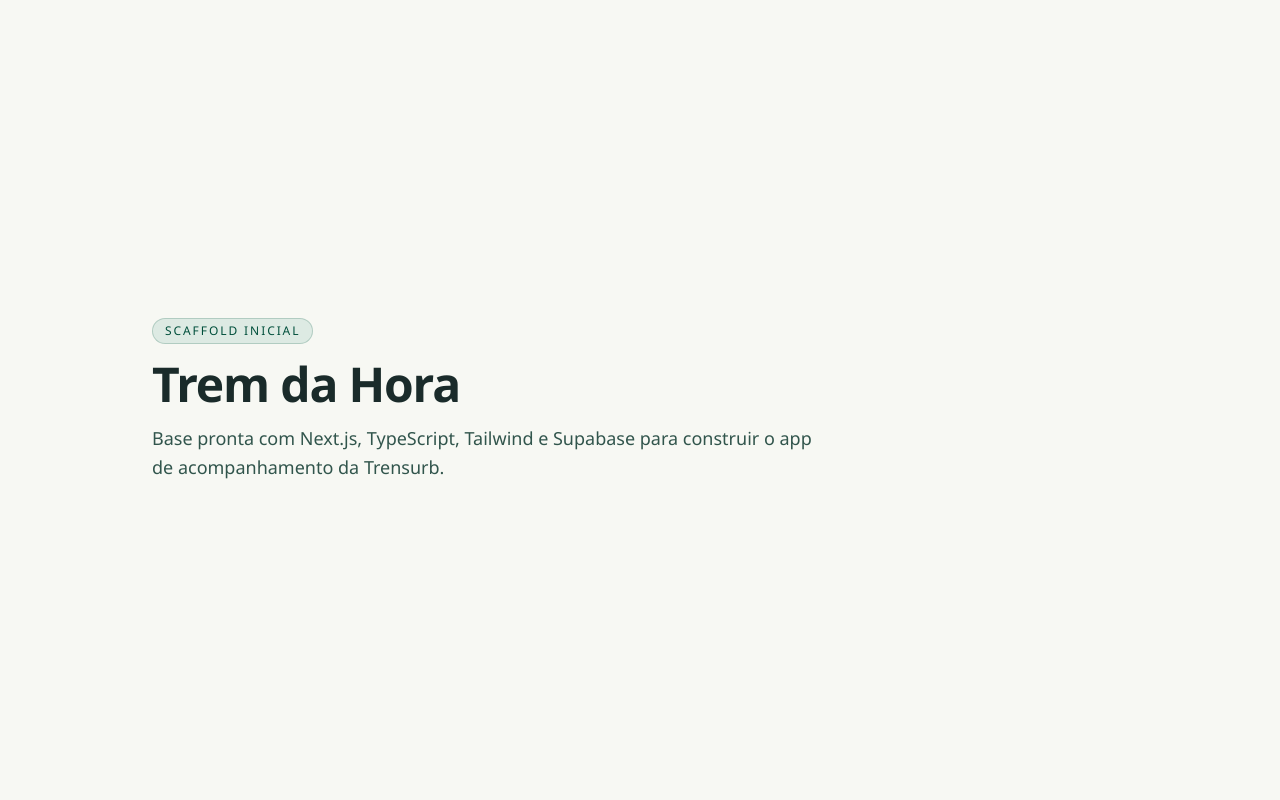
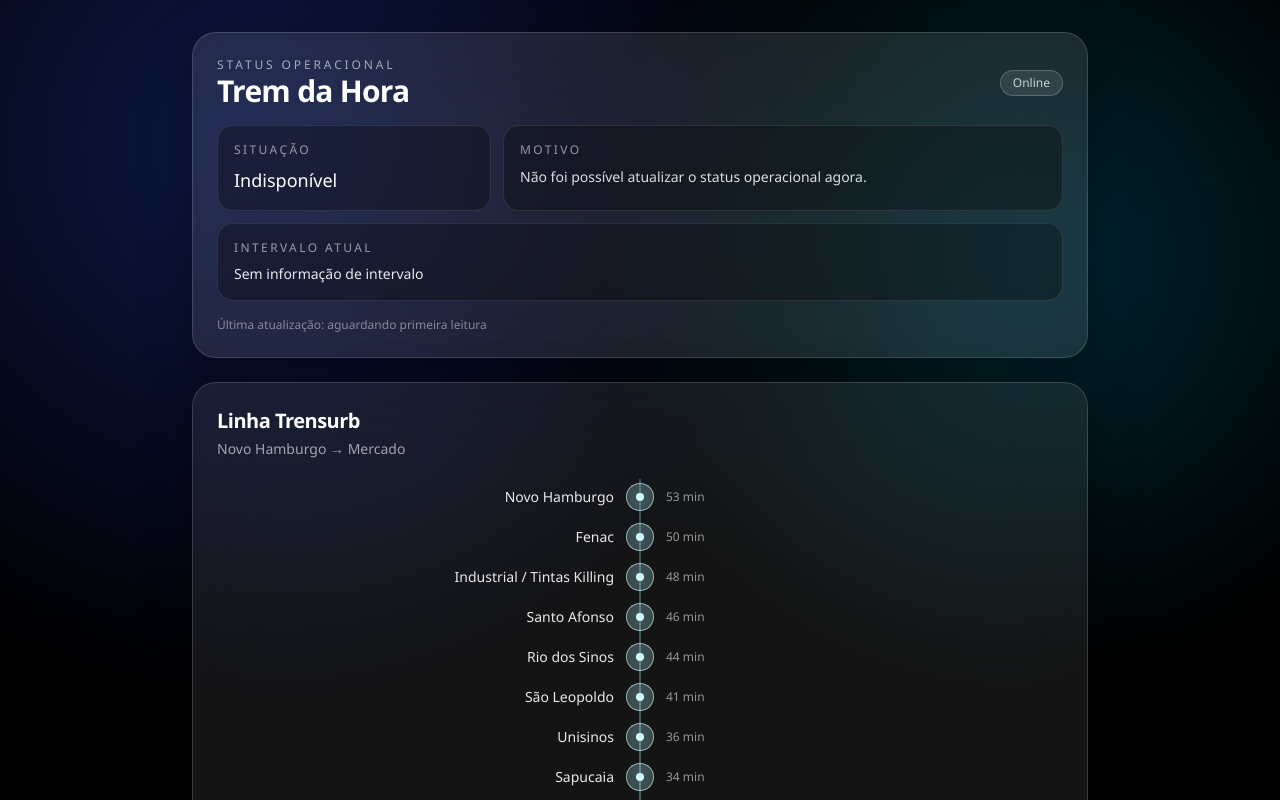
Before and after one commit to mrclmonteiro/tremdahora, a Next.js app: page / in a window 1280 px wide. Shown: the top 800 px of the page. Built offline with nearby package versions, Linux system fonts and the light colour scheme; no server answers.

Commit message:
tela inicial

```diff
--- a/src/app/page.tsx
+++ b/src/app/page.tsx
@@ -1,16 +1,241 @@
+"use client";
+
+import { useCallback, useEffect, useMemo, useState } from "react";
+
+type MetroStation = {
+  code: string;
+  name: string;
+  minutesFromMercado: number;
+};
+
+type StatusInfo = {
+  situation: string;
+  reason: string;
+  currentIntervalMinutes: number | null;
+};
+
+const POLL_MS = 30_000;
+
+const STATIONS: MetroStation[] = [
+  { code: "NH", name: "Novo Hamburgo", minutesFromMercado: 53 },
+  { code: "FN", name: "Fenac", minutesFromMercado: 50 },
+  { code: "IN", name: "Industrial / Tintas Killing", minutesFromMercado: 48 },
+  { code: "SF", name: "Santo Afonso", minutesFromMercado: 46 },
+  { code: "RS", name: "Rio dos Sinos", minutesFromMercado: 44 },
+  { code: "SO", name: "São Leopoldo", minutesFromMercado: 41 },
+  { code: "UN", name: "Unisinos", minutesFromMercado: 36 },
+  { code: "SC", name: "Sapucaia", minutesFromMercado: 34 },
+  { code: "LP", name: "Luiz Pasteur", minutesFromMercado: 31 },
+  { code: "ES", name: "Esteio", minutesFromMercado: 28 },
+  { code: "PB", name: "Petrobras", minutesFromMercado: 25 },
+  { code: "SL", name: "São Luís / Ulbra", minutesFromMercado: 23 },
+  { code: "MV", name: "Mathias Velho", minutesFromMercado: 21 },
+  { code: "CN", name: "Canoas", minutesFromMercado: 19 },
+  { code: "FT", name: "Fátima", minutesFromMercado: 16 },
+  { code: "NT", name: "Niterói", minutesFromMercado: 13 },
+  { code: "AN", name: "Anchieta", minutesFromMercado: 11 },
+  { code: "AP", name: "Aeroporto", minutesFromMercado: 10 },
+  { code: "FR", name: "Farrapos", minutesFromMercado: 7 },
+  { code: "SP", name: "São Pedro", minutesFromMercado: 4 },
+  { code: "RD", name: "Rodoviária", minutesFromMercado: 2 },
+  { code: "MR", name: "Mercado", minutesFromMercado: 0 },
+];
+
+function firstString(value: unknown): string {
+  if (typeof value === "string") {
+    const trimmed = value.trim();
+    if (trimmed) return trimmed;
+  }
+
+  if (Array.isArray(value)) {
+    for (const item of value) {
+      const candidate = firstString(item);
+      if (candidate) return candidate;
+    }
+  }
+
+  if (value && typeof value === "object") {
+    for (const objectValue of Object.values(value)) {
+      const candidate = firstString(objectValue);
+      if (candidate) return candidate;
+    }
+  }
+
+  return "";
+}
+
+function firstNumber(value: unknown): number | null {
+  if (typeof value === "number" && Number.isFinite(value)) return value;
+
+  if (typeof value === "string") {
+    const normalized = value.replace(",", ".").trim();
+    const parsed = Number(normalized);
+    if (Number.isFinite(parsed)) return parsed;
+  }
+
+  if (Array.isArray(value)) {
+    for (const item of value) {
+      const candidate = firstNumber(item);
+      if (candidate !== null) return candidate;
+    }
+  }
+
+  if (value && typeof value === "object") {
+    for (const objectValue of Object.values(value)) {
+      const candidate = firstNumber(objectValue);
+      if (candidate !== null) return candidate;
+    }
+  }
+
+  return null;
+}
+
+function extractStatus(payload: unknown): StatusInfo {
+  const fallback: StatusInfo = {
+    situation: "Sem dados",
+    reason: "Não foi possível obter o status operacional.",
+    currentIntervalMinutes: null,
+  };
+
+  if (!payload || typeof payload !== "object") return fallback;
+
+  const record = payload as Record<string, unknown>;
+  const operacional = record.operacional;
+
+  const situation =
+    firstString((operacional as Record<string, unknown> | undefined)?.situacao) ||
+    firstString((operacional as Record<string, unknown> | undefined)?.status) ||
+    firstString((operacional as Record<string, unknown> | undefined)?.nome) ||
+    fallback.situation;
+
+  const reason =
+    firstString((operacional as Record<string, unknown> | undefined)?.motivo) ||
+    firstString((operacional as Record<string, unknown> | undefined)?.descricao) ||
+    firstString((operacional as Record<string, unknown> | undefined)?.obs) ||
+    "Operação sem observações no momento.";
+
+  const currentIntervalMinutes =
+    firstNumber((operacional as Record<string, unknown> | undefined)?.intervalo) ??
+    firstNumber((operacional as Record<string, unknown> | undefined)?.intervaloAtual) ??
+    firstNumber((operacional as Record<string, unknown> | undefined)?.minutosIntervalo) ??
+    null;
+
+  return { situation, reason, currentIntervalMinutes };
+}
+
 export default function Home() {
+  const [status, setStatus] = useState<StatusInfo>({
+    situation: "Carregando...",
+    reason: "Consultando operação da linha.",
+    currentIntervalMinutes: null,
+  });
+  const [lastUpdate, setLastUpdate] = useState<Date | null>(null);
+  const [isLoading, setIsLoading] = useState(true);
+
+  const sortedStations = useMemo(
+    () => [...STATIONS].sort((a, b) => b.minutesFromMercado - a.minutesFromMercado),
+    []
+  );
+
+  const loadStatus = useCallback(async () => {
+    try {
+      const response = await fetch("/api/status", { cache: "no-store" });
+      if (!response.ok) {
+        throw new Error(`Falha HTTP ${response.status}`);
+      }
+
+      const data = (await response.json()) as unknown;
+      setStatus(extractStatus(data));
+      setLastUpdate(new Date());
+    } catch {
+      setStatus({
+        situation: "Indisponível",
+        reason: "Não foi possível atualizar o status operacional agora.",
+        currentIntervalMinutes: null,
+      });
+    } finally {
+      setIsLoading(false);
+    }
+  }, []);
+
+  useEffect(() => {
+    loadStatus();
+    const timer = window.setInterval(loadStatus, POLL_MS);
+    return () => window.clearInterval(timer);
+  }, [loadStatus]);
+
   return (
-    <main className="mx-auto flex min-h-screen w-full max-w-5xl flex-col items-start justify-center gap-4 px-6 py-12">
-      <p className="rounded-full border border-emerald-900/20 bg-emerald-700/10 px-3 py-1 text-xs font-medium uppercase tracking-[0.16em] text-emerald-900">
-        Scaffold inicial
-      </p>
-      <h1 className="text-4xl font-semibold tracking-tight sm:text-5xl">
-        Trem da Hora
-      </h1>
-      <p className="max-w-2xl text-base leading-relaxed text-emerald-950/80 sm:text-lg">
-        Base pronta com Next.js, TypeScript, Tailwind e Supabase para construir o app
-        de acompanhamento da Trensurb.
-      </p>
+    <main className="relative min-h-screen overflow-hidden bg-black px-4 py-8 text-white sm:px-8">
+      <div className="pointer-events-none absolute inset-0 bg-[radial-gradient(circle_at_20%_10%,rgba(48,84,255,0.28),transparent_35%),radial-gradient(circle_at_80%_18%,rgba(0,194,255,0.2),transparent_28%),radial-gradient(circle_at_50%_110%,rgba(170,170,170,0.12),transparent_45%)]" />
+
+      <div className="relative mx-auto flex w-full max-w-4xl flex-col gap-6">
+        <section className="rounded-3xl border border-white/15 bg-white/10 p-5 shadow-[0_12px_48px_rgba(0,0,0,0.35)] backdrop-blur-2xl sm:p-6">
+          <div className="mb-4 flex items-center justify-between gap-4">
+            <div>
+              <p className="text-xs uppercase tracking-[0.24em] text-white/60">Status operacional</p>
+              <h1 className="text-2xl font-semibold tracking-tight text-white sm:text-3xl">Trem da Hora</h1>
+            </div>
+            <span className="rounded-full border border-white/20 bg-white/10 px-3 py-1 text-xs text-white/75">
+              {isLoading ? "Atualizando" : "Online"}
+            </span>
+          </div>
+
+          <div className="grid gap-3 sm:grid-cols-3">
+            <article className="rounded-2xl border border-white/10 bg-black/30 p-4">
+              <p className="text-xs uppercase tracking-[0.2em] text-white/55">Situação</p>
+              <p className="mt-2 text-lg font-medium text-white">{status.situation}</p>
+            </article>
+
+            <article className="rounded-2xl border border-white/10 bg-black/30 p-4 sm:col-span-2">
+              <p className="text-xs uppercase tracking-[0.2em] text-white/55">Motivo</p>
+              <p className="mt-2 text-sm leading-relaxed text-white/85">{status.reason}</p>
+            </article>
+
+            <article className="rounded-2xl border border-white/10 bg-black/30 p-4 sm:col-span-3">
+              <p className="text-xs uppercase tracking-[0.2em] text-white/55">Intervalo atual</p>
+              <p className="mt-2 text-sm text-white/90">
+                {status.currentIntervalMinutes !== null
+                  ? `${status.currentIntervalMinutes} min`
+                  : "Sem informação de intervalo"}
+              </p>
+            </article>
+          </div>
+
+          <p className="mt-4 text-xs text-white/45">
+            Última atualização:{" "}
+            {lastUpdate ? lastUpdate.toLocaleTimeString("pt-BR") : "aguardando primeira leitura"}
+          </p>
+        </section>
+
+        <section className="rounded-3xl border border-white/15 bg-white/8 p-5 shadow-[0_12px_48px_rgba(0,0,0,0.35)] backdrop-blur-2xl sm:p-6">
+          <header className="mb-5">
+            <h2 className="text-xl font-semibold tracking-tight">Linha Trensurb</h2>
+            <p className="mt-1 text-sm text-white/60">Novo Hamburgo → Mercado</p>
+          </header>
+
+          <div className="relative mx-auto max-w-2xl pb-2 pt-1">
+            <div className="pointer-events-none absolute bottom-0 left-1/2 top-0 w-px -translate-x-1/2 bg-gradient-to-b from-cyan-200/50 via-cyan-100/70 to-cyan-200/50" />
+
+            {/* TODO: Renderizar os trens em tempo real sobre a linha vertical. */}
+
+            <ul className="space-y-3">
+              {sortedStations.map(station => (
+                <li key={station.code} className="grid grid-cols-[1fr_auto_1fr] items-center gap-3">
+                  <div className="text-right">
+                    <p className="text-sm font-medium text-white/90">{station.name}</p>
+                  </div>
+
+                  <div className="relative flex h-7 w-7 items-center justify-center rounded-full border border-cyan-100/60 bg-cyan-200/20 backdrop-blur-sm">
+                    <span className="h-2 w-2 rounded-full bg-cyan-100" />
+                  </div>
+
+                  <p className="text-xs text-white/55">{station.minutesFromMercado} min</p>
+                </li>
+              ))}
+            </ul>
+          </div>
+        </section>
+      </div>
     </main>
   );
 }
```
